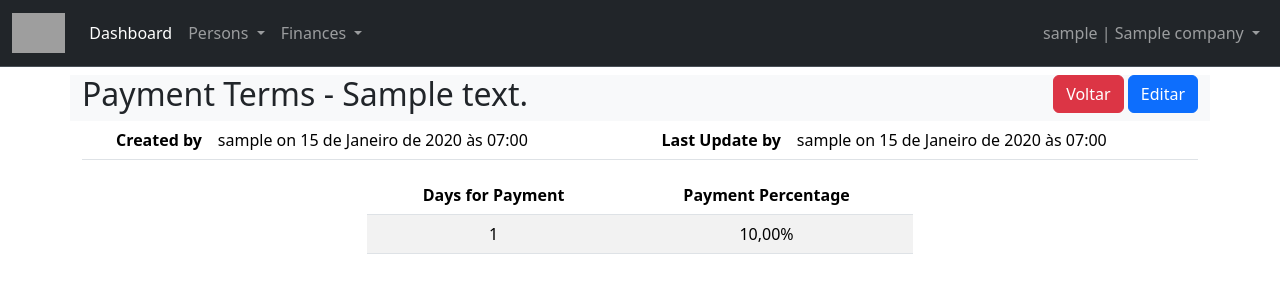
After one commit to alvarobmd23/kontrole, a Django app: page /persons/paymentTerms/1/ in a window 1280 px wide. The commit adds this page. Shown: the top 300 px of the page. Run offline with Django 5.2, Linux system fonts and the light colour scheme; a user stored in the database is signed in; tables that the repository leaves empty hold one stand-in row (values such as "Sample post"); some libraries are stand-ins or nearby versions; grey boxes are pictures that could not be loaded.

Commit message:
001.003 Create Payment Terms Views and Templates

```diff
--- a/core/main/templates/base.html
+++ b/core/main/templates/base.html
@@ -1,17 +1,39 @@
 {% load static %}
 {% load fontawesome_6 %}
 <head>
+    <!-- Font Awesome - Django App -->
     {% fontawesome_6_static %}
+
+    <!-- Bootstrap 5 css - Static File -->
     <link rel="stylesheet" href="{% static 'bootstrap/css/bootstrap.min.css' %}">
+
+    <!-- My css - Static File -->
+    <link rel="stylesheet" href="{% static 'css/style.css' %}">
+    <link rel="stylesheet" href="{% static 'css/main.css' %}">
+
+    <!-- Favicon - Static File -->
     <link rel="shortcut icon" type="image/png" href="{% static 'images/favicon.png' %}" >
+
     {% block css %}{% endblock css %}
+
     <title>{% block title %}{% endblock title %}</title>
 </head>
 <body>
+    <!-- Include NavBar in template -->
     {% include "includes/nav.html" %}
-     <div class="container pt-2">
-        {% block content %}{% endblock content %}
-     </div>
+
+    <div class="container pt-2">
+        <div class="row">
+            {% block content %}{% endblock content %}
+        </div>
+    </div>
+
+    <!-- Bootstrap 5 js - Static File -->
     <script src="{% static 'bootstrap/js/bootstrap.bundle.min.js' %}"></script>
+
+    <!-- My js - Static File -->
+    <script src="{% static 'js/main.js' %}"></script>
+
+
     {% block js %}{% endblock js %}
 </body>
--- a/core/main/templates/includes/nav.html
+++ b/core/main/templates/includes/nav.html
@@ -1,14 +1,14 @@
 {% load static %}
 <nav class="navbar navbar-expand-lg bg-dark border-bottom border-body" data-bs-theme="dark">
     <div class="container-fluid">
-        <a class="navbar-brand" href="#"><img src={% static "images/white-logo.png" %} alt="logo" height="40"></a>
+        <a class="navbar-brand" href="/index"><img src={% static "images/white-logo.png" %} alt="logo" height="40"></a>
         <button class="navbar-toggler" type="button" data-bs-toggle="collapse" data-bs-target="#navbarNavDropdown" aria-controls="navbarNavDropdown" aria-expanded="false" aria-label="Toggle navigation">
             <span class="navbar-toggler-icon"></span>
         </button>
         <div class="collapse navbar-collapse" id="navbarNavDropdown">
             <ul class="navbar-nav me-auto mb-2 mb-lg-0">
                 <li class="nav-item">
-                    <a class="nav-link active" aria-current="page" href="#">Dashboard</a>
+                    <a class="nav-link active" aria-current="page" href="/index">Dashboard</a>
                 </li>
                 <li class="nav-item dropdown">
                     <a class="nav-link dropdown-toggle" href="#" role="button" data-bs-toggle="dropdown" aria-expanded="false">
@@ -17,7 +17,7 @@
                     <ul class="dropdown-menu">
                         <li><a class="dropdown-item" href="#">Registrations</a></li>
                         <li><hr class="dropdown-divider"></li>
-                        <li><a class="dropdown-item" href="#">Payment Terms</a></li>
+                        <li><a class="dropdown-item" href="{% url 'persons:paymentTerms' %}">Payment Terms</a></li>
                         <li><hr class="dropdown-divider"></li>
                         <li><a class="dropdown-item" href="#">Reports</a></li>
                     </ul>
@@ -30,6 +30,7 @@
                         <li><a class="dropdown-item" href="#">Entrys</a></li>
                         <li><hr class="dropdown-divider"></li>
                         <li><a class="dropdown-item" href="#">Chart of Accounts</a></li>
+                        <li><a class="dropdown-item" href="#">Document Types</a></li>
                         <li><hr class="dropdown-divider"></li>
                         <li><a class="dropdown-item" href="#">Reports</a></li>
                     </ul>
--- a/kontrole/urls.py
+++ b/kontrole/urls.py
@@ -21,4 +21,5 @@ urlpatterns = [
     path('admin/', admin.site.urls),
     path('accounts/', include('django.contrib.auth.urls')),
     path('', include('core.main.urls')),
+    path('persons/', include('modules.persons.urls', namespace='persons')),
 ]
--- a/modules/persons/models.py
+++ b/modules/persons/models.py
@@ -1,5 +1,6 @@
 from django.conf import settings
 from django.db import models
+from django.urls import reverse_lazy
 from django.utils.translation import gettext_lazy as _
 
 from core.companies.models import Company
@@ -165,8 +166,8 @@ class PersonSeller (models.Model):
     )
     sellerComission = models.DecimalField(
         _("sellerComission"),
-        max_digits=3,
-        decimal_places=1,
+        max_digits=4,
+        decimal_places=2,
         default=0
     )
     sellerObs = models.CharField(
@@ -249,18 +250,22 @@ class PaymentTerms(models.Model):
     def __str__(self):
         return self.paymentTermDescription
 
+    def get_absolute_url(self):
+        return reverse_lazy('persons:paymentTerms_detail', kwargs={'pk': self.pk})
+
 
 class PaymentTermsDays(models.Model):
     paymentTerms = models.ForeignKey(
         PaymentTerms,
-        on_delete=models.CASCADE)
+        on_delete=models.CASCADE,
+        related_name='paymentterm')
     paymentTermsDay = models.PositiveSmallIntegerField(
         _("paymentTermsDay"),
         default=0
     )
     paymentTermsPercentage = models.DecimalField(
         _(""),
-        max_digits=4,
+        max_digits=5,
         decimal_places=2,
         default=0
     )
@@ -312,7 +317,7 @@ class PersonCustomer(models.Model):
     )
     customerFinDiscount = models.DecimalField(
         _("customerFinDiscount"),
-        max_digits=4,
+        max_digits=5,
         decimal_places=2,
         default=0
     )
--- /dev/null
+++ b/modules/persons/templates/paymentTerms/paymentTerms_detail.html
@@ -0,0 +1,51 @@
+{% extends "base.html" %}
+
+{% block title %}Payment Terms - Kontrole by Arguo{% endblock title %}
+
+{% block content %}
+<div class="page-header bg-light">
+    <h2 class="text-dark float-start">
+        <i class="fa-solid fa-money-check-dollar"></i> Payment Terms - {{ object }}
+    </h2>
+    <span class="align-text-bottom float-end">
+        <a class="btn btn-danger" href="{% url 'persons:paymentTerms' %}"><i class="fa-solid fa-rotate-left"></i> Voltar</a>
+        <a class="btn btn-primary" href="#"><i class="fas fa-edit"></i> Editar</a>
+    </span>
+</div>
+
+<br/>
+<div class="col-sm-12">
+    <table class="table table-user-information">
+        <tbody>
+            <tr>
+                <th class="text-end">Created by</th>
+                <td class="text-start">{{ object.user_created }} on {{ object.date_created }}</td>
+                <th class="text-end">Last Update by</th>
+                <td class="text-start">{{ object.user_updated }} on {{ object.date_updated }}</td>
+            </tr>
+        </tbody>
+    </table>
+</div>
+<div class="col"></div>
+<div class="col col-10 col-md-6">
+<table class="table table-striped">
+    <thead>
+        <tr>
+            <th class="text-center">Days for Payment</th>
+            <th class="text-center">Payment Percentage</th>
+        </tr>
+    </thead>
+    <tbody>
+        {% for obj in object.paymentterm.all %}
+            <tr>
+                <td class="text-center">{{ obj.paymentTermsDay }}</td>
+                <td class="text-center">{{ obj.paymentTermsPercentage }}%</td>
+            </tr>
+        {% endfor %}
+    </tbody>
+</table>
+</div>
+<div class="col"></div>
+
+
+{% endblock content %}
--- a/modules/persons/urls.py
+++ b/modules/persons/urls.py
@@ -0,0 +1,15 @@
+
+from django.contrib.auth.decorators import login_required
+from django.urls import path
+
+from modules.persons import views as v
+
+app_name = 'persons'
+
+urlpatterns = [
+    # paymentTerms
+    path('paymentTerms/',
+         login_required(v.paymentTerms_list), name='paymentTerms'),
+    path('paymentTerms/<int:pk>/',
+         login_required(v.paymentTerms_detail), name='paymentTerms_detail'),
+]
--- a/modules/persons/views.py
+++ b/modules/persons/views.py
@@ -1,3 +1,17 @@
 from django.shortcuts import render
 
-# Create your views here.
+from .models import PaymentTerms
+
+
+def paymentTerms_list(request):
+    template_name = 'paymentTerms/paymentTerms_list.html'
+    object = PaymentTerms.objects.all().filter(company=request.user.company)
+    context = {'object_list': object}
+    return render(request, template_name, context)
+
+
+def paymentTerms_detail(request, pk):
+    template_name = 'paymentTerms/paymentTerms_detail.html'
+    obj = PaymentTerms.objects.filter(company=request.user.company).get(pk=pk)
+    context = {'object': obj}
+    return render(request, template_name, context)
```
Also changed, not shown: modules/persons/forms.py (+37 -8 lines), modules/persons/templates/paymentTerms/paymentTerms_list.html (added, +47 -0 lines), modules/persons/templates/persons/persons_list.html (added, +7 -0 lines), modules/persons/migrations/0003_alter_paymenttermsdays_paymenttermspercentage_and_more.py (added).
